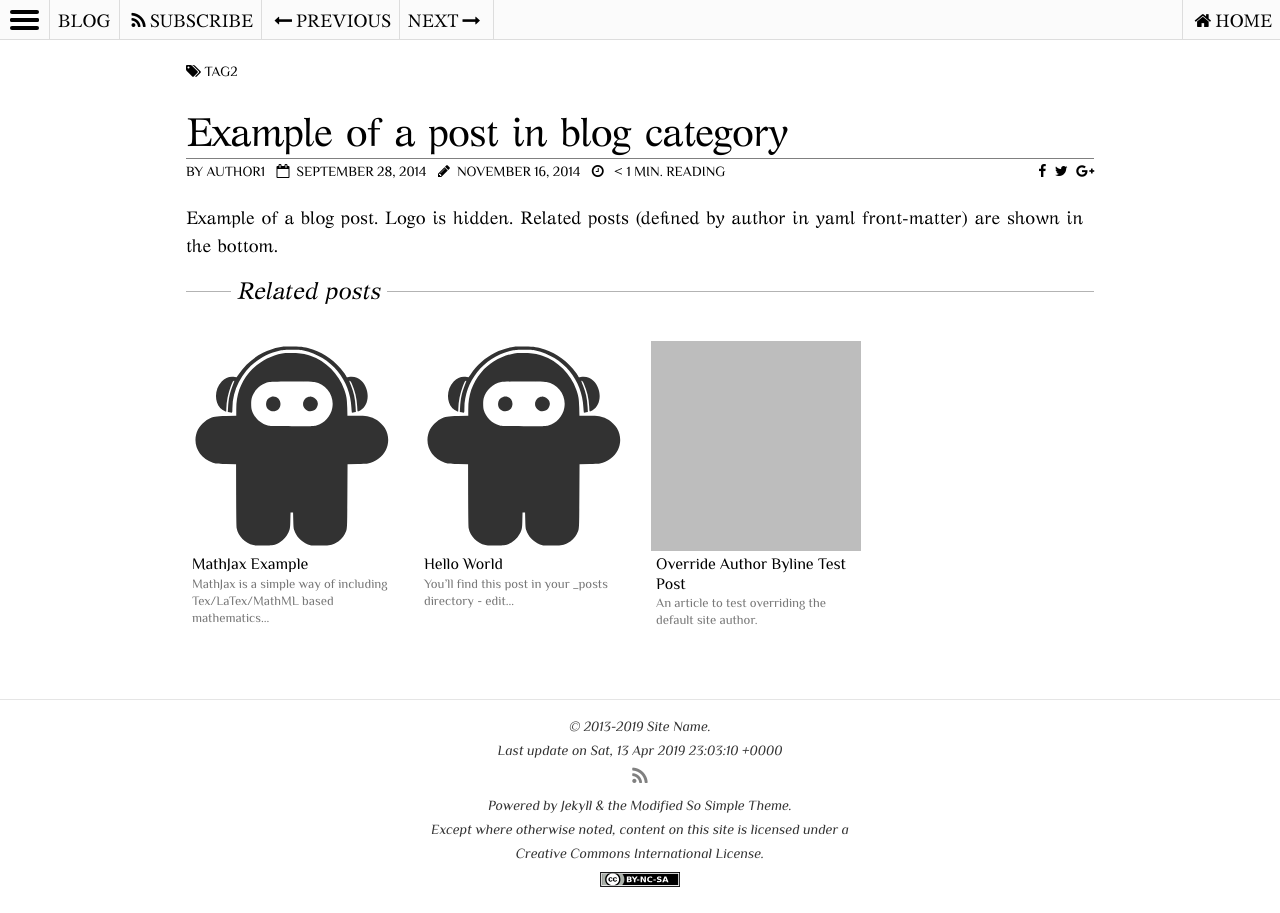
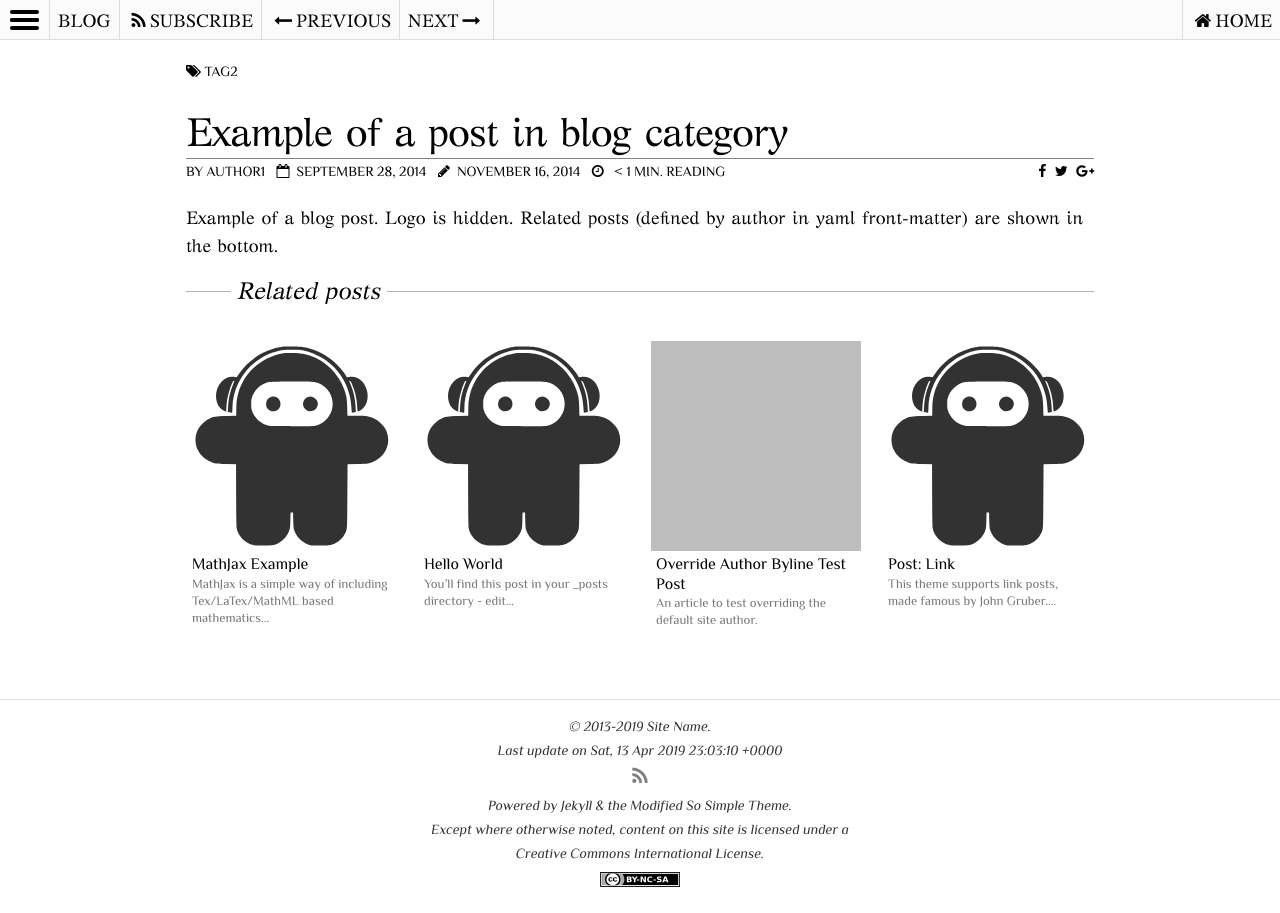
Before and after one commit to TheMicronaut/micronaut-theme, a Jekyll site: the page built from docs/_posts/blog/2014-09-28-blog-post-example.md, in a window 1280 px wide. Built offline with Jekyll 4.4.1, drawn with Linux system fonts in a browser that asks for light colours; nearby versions of some CDN libraries.

Commit message:
update gemspec

```diff
--- a/docs/_posts/blog/2014-09-28-blog-post-example.md
+++ b/docs/_posts/blog/2014-09-28-blog-post-example.md
@@ -14,5 +14,6 @@ relatedposts:
  - url: /blog/hello-world/
  - url: /blog/mathjax-example/
  - url: /stories/author-override/
+ - url: /blog/post-link/
 ---
 Example of  a blog post. Logo is hidden. Related posts (defined by author in yaml front-matter) are shown in the bottom.
```
Also changed, not shown: jekyll-theme-so-simple.gemspec.
